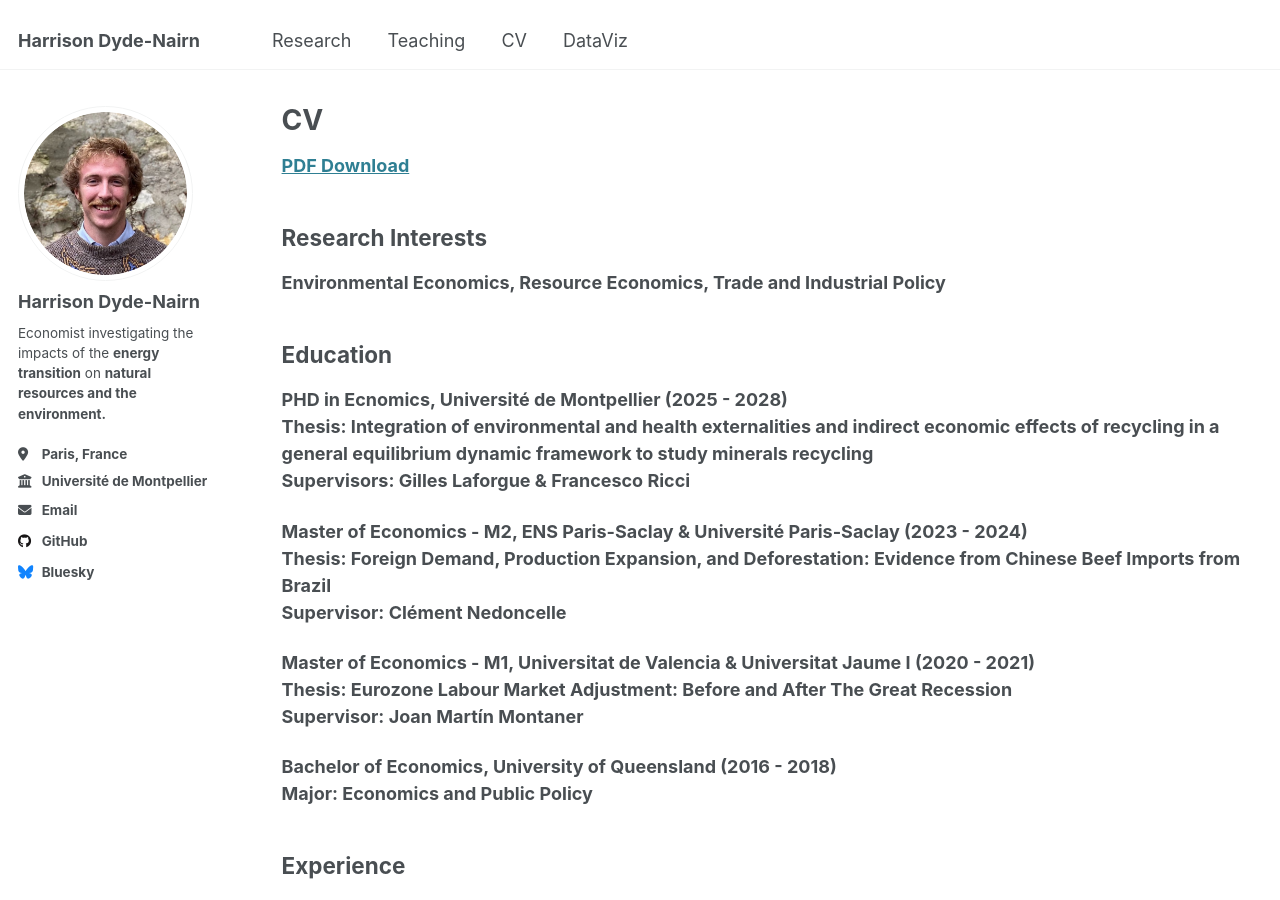
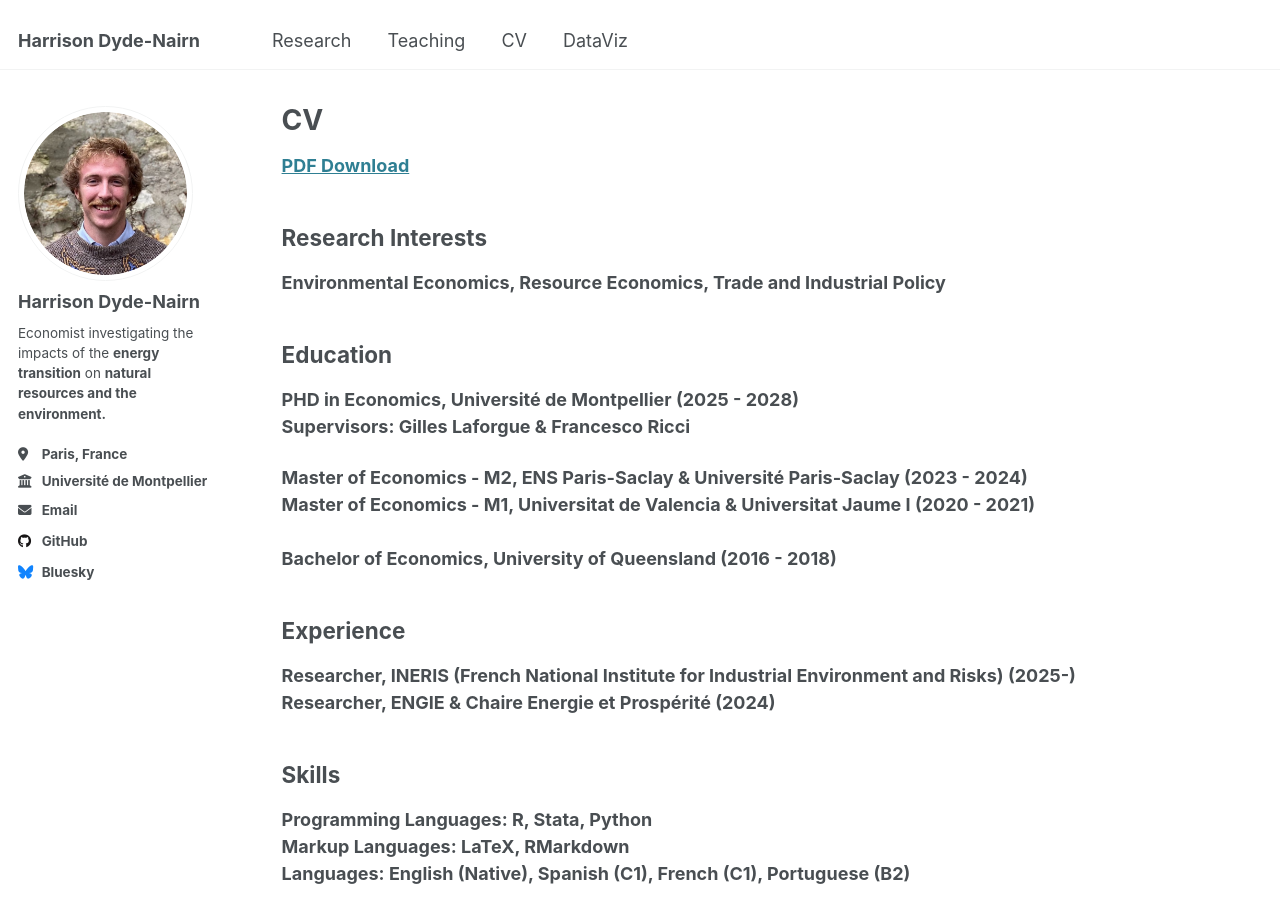
Before and after one commit to hdydenairn/hdydenairn.github.io, a Jekyll site: the page built from _pages/cv.md, in a window 1280 px wide and 900 px high. Built offline with Jekyll 4.4.1, drawn with Linux system fonts in a browser that asks for light colours.

Commit message:
Update cv.md

```diff
--- a/_pages/cv.md
+++ b/_pages/cv.md
@@ -16,29 +16,20 @@ redirect_from:
 
 ## Education
 
-**PHD in Ecnomics**, Université de Montpellier (2025 - 2028)
-**Thesis:** Integration of environmental and health externalities and indirect economic effects of recycling in a general equilibrium dynamic framework to study minerals recycling<br>
+**PHD in Economics**, Université de Montpellier (2025 - 2028)
 **Supervisors:** Gilles Laforgue & Francesco Ricci
 
-**Master of Economics - M2**, ENS Paris-Saclay & Université Paris-Saclay (2023 - 2024)
-**Thesis:** Foreign Demand, Production Expansion, and Deforestation: Evidence from Chinese Beef Imports from Brazil
-**Supervisor:** Clément Nedoncelle
-
-**Master of Economics - M1**, Universitat de Valencia & Universitat Jaume I (2020 - 2021)
-**Thesis:** Eurozone Labour Market Adjustment: Before and After The Great Recession
-**Supervisor:** Joan Martín Montaner
-
+**Master of Economics - M2**, ENS Paris-Saclay & Université Paris-Saclay (2023 - 2024)<br>
+**Master of Economics - M1**, Universitat de Valencia & Universitat Jaume I (2020 - 2021)<br>
 **Bachelor of Economics**, University of Queensland (2016 - 2018)
-**Major:** Economics and Public Policy
 
 ## Experience
 
-**Researcher**, INERIS (French National Institute for Industrial Environment and Risks) (2025-)
-
+**Researcher**, INERIS (French National Institute for Industrial Environment and Risks) (2025-)<br>
 **Researcher**, ENGIE & Chaire Energie et Prospérité (2024)
 
 ## Skills
 
-**Programming Languages:** R, Stata, Python
-**Markup Languages:** LaTeX, RMarkdown
+**Programming Languages:** R, Stata, Python<br>
+**Markup Languages:** LaTeX, RMarkdown<br>
 **Languages:** English (Native), Spanish (C1), French (C1), Portuguese (B2)
```
